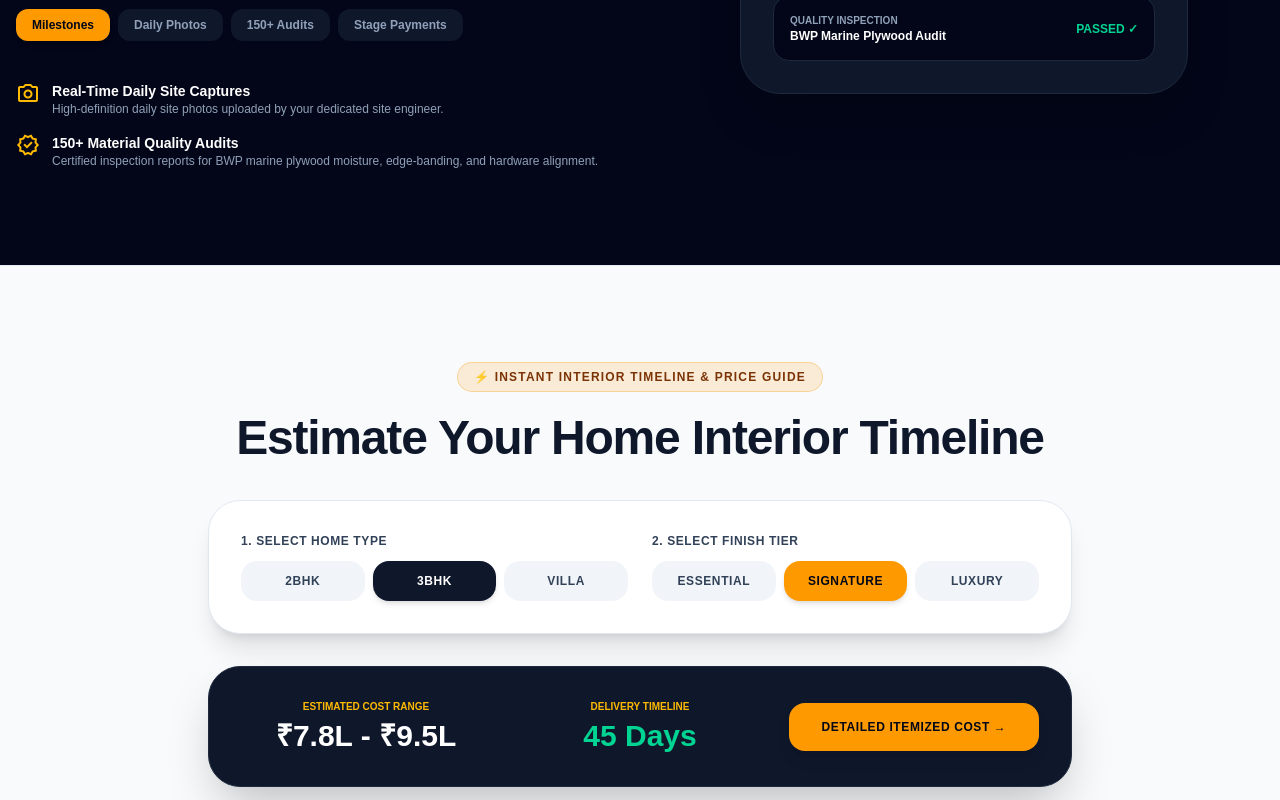
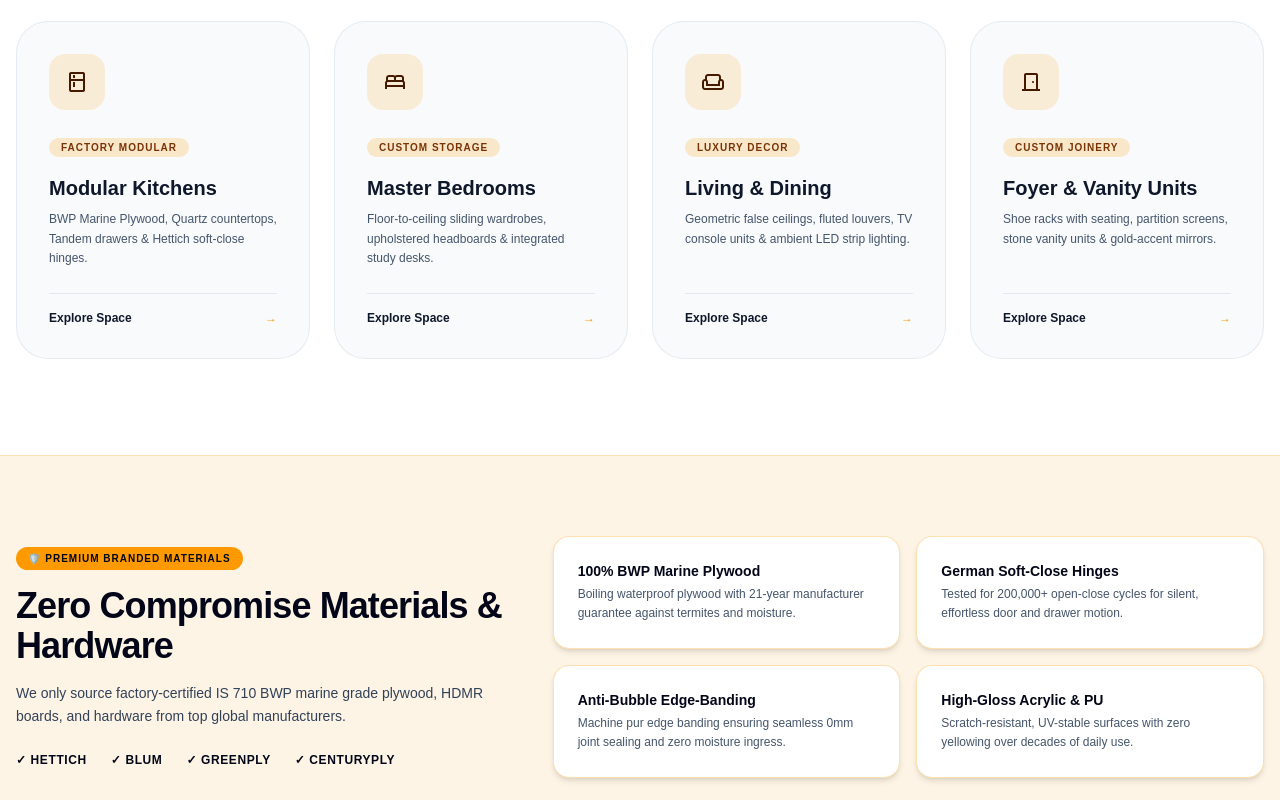
Before and after one commit to nvnkmr127/onestudio-website, a Next.js app: page /how-it-works in a window 1280 px wide. Shown: the part 3980-4780 px from the top of the page. Built offline with nearby package versions, Linux system fonts and the light colour scheme; no server answers; the database is empty.

Commit message:
feat: add Turnkey Interior Space Breakdown & Premium Material Guarantee sections to how-it-works page

```diff
--- a/src/app/how-it-works/page.tsx
+++ b/src/app/how-it-works/page.tsx
@@ -278,6 +278,113 @@ export default function HowItWorksPage() {
           </div>
         </section>
 
+        {/* Turnkey Interior Space Breakdown Section */}
+        <section className="py-24 bg-white border-t border-slate-200">
+          <div className="max-w-7xl mx-auto px-4">
+            <div className="text-center max-w-3xl mx-auto mb-16">
+              <span className="inline-block px-4 py-1.5 rounded-full bg-amber-500/15 text-amber-900 border border-amber-500/30 text-xs font-black uppercase tracking-widest mb-4">
+                🏡 COMPLETE TURNKEY INTERIORS
+              </span>
+              <h2 className="text-3xl md:text-5xl font-black text-slate-900 tracking-tight leading-tight">
+                Designed for Every Corner of Your Home
+              </h2>
+              <p className="text-slate-600 font-medium text-base mt-4">
+                Factory-precision modular woodwork, customized false ceilings, designer ambient lighting, and handpicked wall finishes for Hyderabad residences.
+              </p>
+            </div>
+
+            <div className="grid grid-cols-1 md:grid-cols-2 lg:grid-cols-4 gap-6">
+              {[
+                {
+                  title: 'Modular Kitchens',
+                  desc: 'BWP Marine Plywood, Quartz countertops, Tandem drawers & Hettich soft-close hinges.',
+                  icon: 'kitchen',
+                  tag: 'Factory Modular',
+                },
+                {
+                  title: 'Master Bedrooms',
+                  desc: 'Floor-to-ceiling sliding wardrobes, upholstered headboards & integrated study desks.',
+                  icon: 'bed',
+                  tag: 'Custom Storage',
+                },
+                {
+                  title: 'Living & Dining',
+                  desc: 'Geometric false ceilings, fluted louvers, TV console units & ambient LED strip lighting.',
+                  icon: 'weekend',
+                  tag: 'Luxury Decor',
+                },
+                {
+                  title: 'Foyer & Vanity Units',
+                  desc: 'Shoe racks with seating, partition screens, stone vanity units & gold-accent mirrors.',
+                  icon: 'door_front',
+                  tag: 'Custom Joinery',
+                },
+              ].map((item, idx) => (
+                <div
+                  key={idx}
+                  className="bg-slate-50 rounded-[32px] p-8 border border-slate-200/80 hover:border-amber-500/40 hover:shadow-2xl transition-all duration-300 group flex flex-col justify-between"
+                >
+                  <div>
+                    <div className="w-14 h-14 rounded-2xl bg-amber-500/15 text-amber-950 flex items-center justify-center mb-6 group-hover:bg-amber-500 transition-colors">
+                      <span className="material-symbols-outlined text-3xl">{item.icon}</span>
+                    </div>
+                    <span className="text-[10px] font-black uppercase tracking-widest text-amber-900 bg-amber-500/20 px-3 py-1 rounded-full">
+                      {item.tag}
+                    </span>
+                    <h3 className="text-xl font-black text-slate-900 mt-4 mb-2 group-hover:text-amber-600 transition-colors">
+                      {item.title}
+                    </h3>
+                    <p className="text-slate-600 text-xs font-medium leading-relaxed">
+                      {item.desc}
+                    </p>
+                  </div>
+                  <div className="mt-6 pt-4 border-t border-slate-200 flex items-center justify-between text-xs font-bold text-slate-900">
+                    <span>Explore Space</span>
+                    <span className="group-hover:translate-x-1 transition-transform text-amber-500">→</span>
+                  </div>
+                </div>
+              ))}
+            </div>
+          </div>
+        </section>
+
+        {/* Premium Material & Hardware Guarantee Section */}
+        <section className="py-20 bg-amber-500/10 border-t border-b border-amber-500/20">
+          <div className="max-w-7xl mx-auto px-4 grid grid-cols-1 lg:grid-cols-12 gap-10 items-center">
+            <div className="lg:col-span-5 space-y-4">
+              <span className="inline-block px-3 py-1 rounded-full bg-amber-500 text-slate-950 text-[10px] font-black uppercase tracking-widest">
+                🛡️ PREMIUM BRANDED MATERIALS
+              </span>
+              <h2 className="text-3xl md:text-4xl font-black text-slate-950 tracking-tight">
+                Zero Compromise Materials &amp; Hardware
+              </h2>
+              <p className="text-slate-700 text-sm font-medium leading-relaxed">
+                We only source factory-certified IS 710 BWP marine grade plywood, HDMR boards, and hardware from top global manufacturers.
+              </p>
+              <div className="pt-2 flex items-center gap-6 text-slate-950 font-black text-xs uppercase tracking-wider">
+                <span>✓ Hettich</span>
+                <span>✓ Blum</span>
+                <span>✓ Greenply</span>
+                <span>✓ CenturyPly</span>
+              </div>
+            </div>
+
+            <div className="lg:col-span-7 grid grid-cols-1 sm:grid-cols-2 gap-4">
+              {[
+                { title: '100% BWP Marine Plywood', text: 'Boiling waterproof plywood with 21-year manufacturer guarantee against termites and moisture.' },
+                { title: 'German Soft-Close Hinges', text: 'Tested for 200,000+ open-close cycles for silent, effortless door and drawer motion.' },
+                { title: 'Anti-Bubble Edge-Banding', text: 'Machine pur edge banding ensuring seamless 0mm joint sealing and zero moisture ingress.' },
+                { title: 'High-Gloss Acrylic & PU', text: 'Scratch-resistant, UV-stable surfaces with zero yellowing over decades of daily use.' },
+              ].map((m, mIdx) => (
+                <div key={mIdx} className="bg-white p-6 rounded-2xl border border-amber-500/30 shadow-md">
+                  <h4 className="font-black text-slate-950 text-sm mb-1">{m.title}</h4>
+                  <p className="text-slate-600 text-xs font-medium leading-relaxed">{m.text}</p>
+                </div>
+              ))}
+            </div>
+          </div>
+        </section>
+
         {/* Live Interior Site Tracker Simulator */}
         <section className="py-24 bg-slate-950 text-white border-t border-slate-800">
           <div className="max-w-7xl mx-auto px-4 grid grid-cols-1 lg:grid-cols-12 gap-12 items-center">
```
